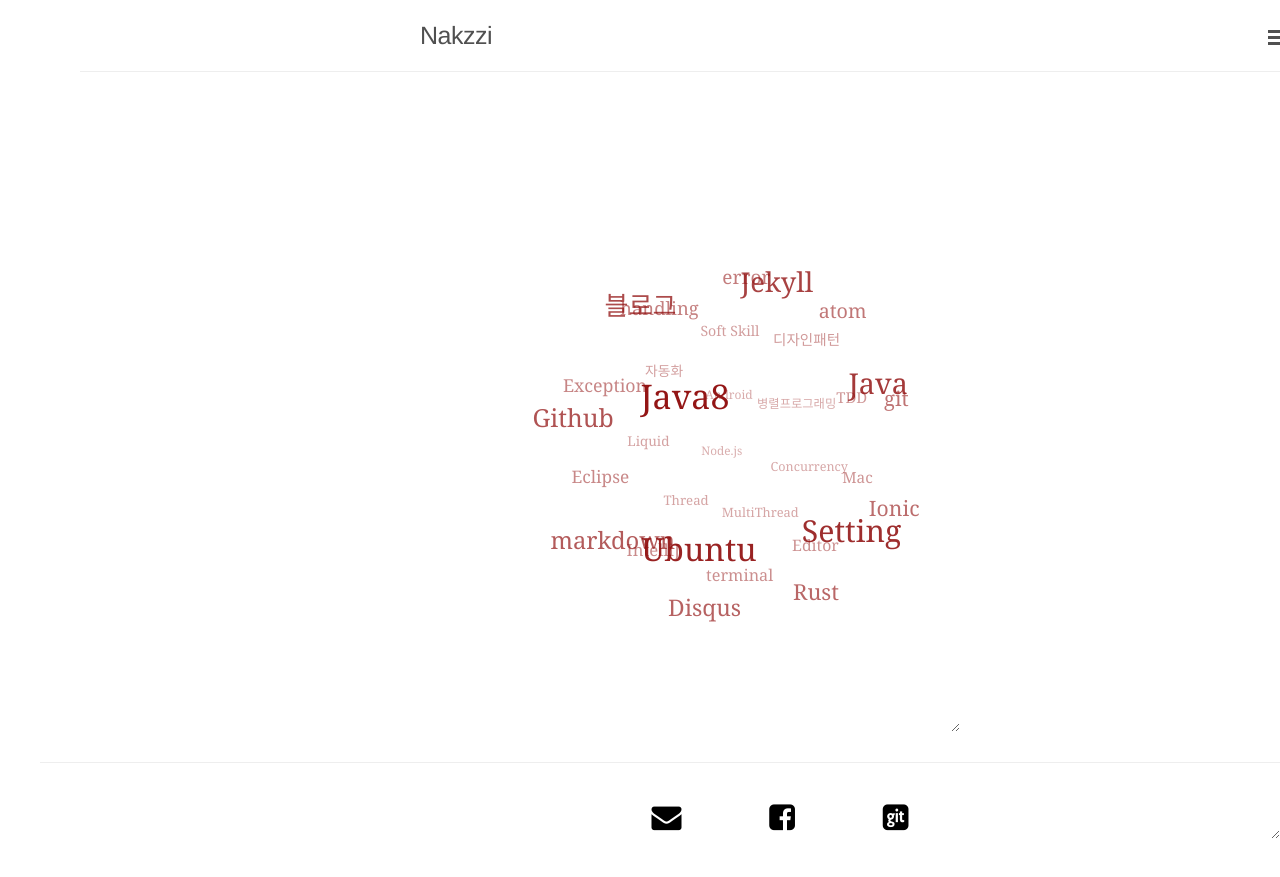
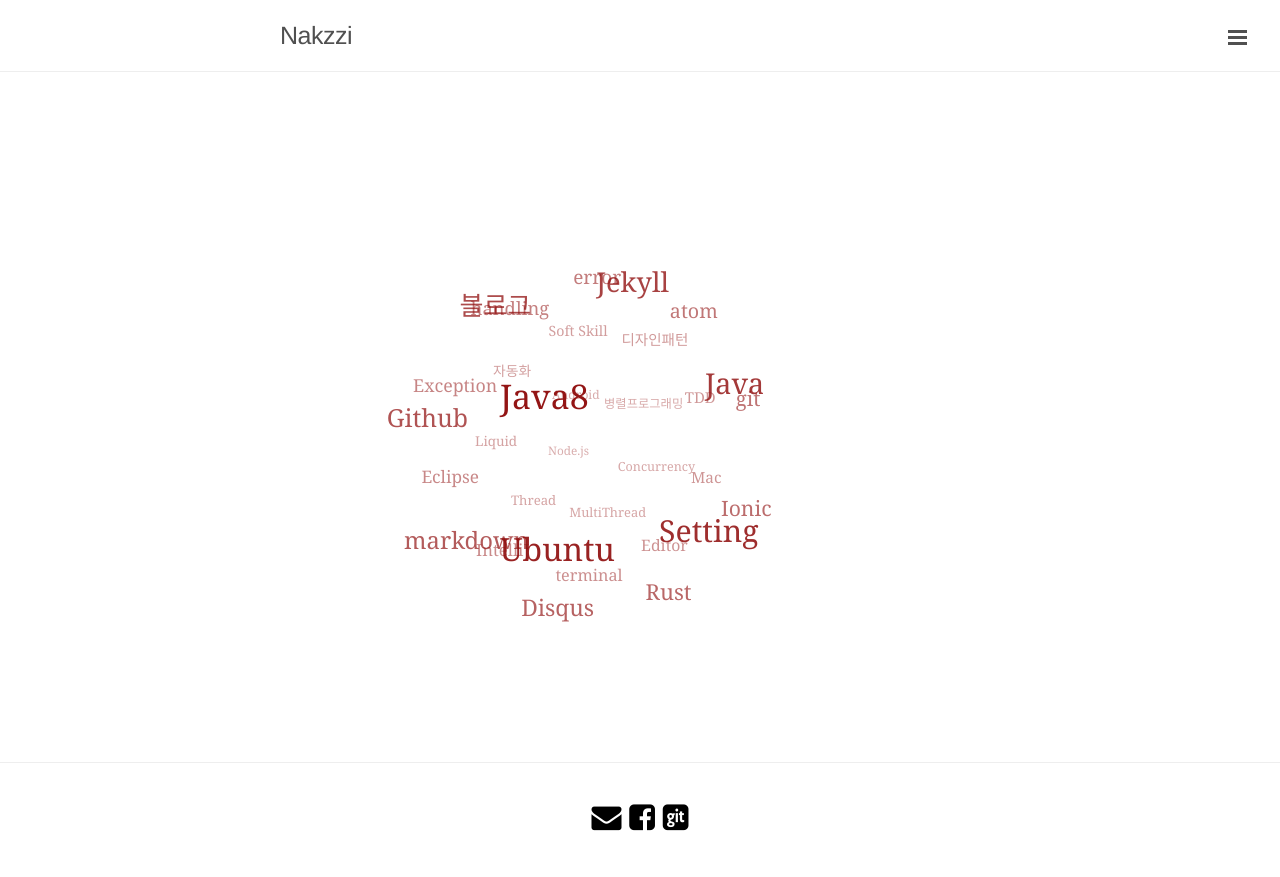
Before and after one commit to cholnh/cholnh.github.io, a Jekyll site: the page built from index.html, in a window 1280 px wide. Shown: the top 877 px of the page. Built offline with Jekyll 4.4.1, drawn with Linux system fonts in a browser that asks for light colours; Markdown is read by kramdown in place of the engine named in the settings; the list of posts is cut into pages by our own code.

Commit message:
no message

```diff
--- a/index.html
+++ b/index.html
@@ -6,7 +6,7 @@
 <style>
 		/* Mother effin brute force CSS reset... */
 		/* Always include after any other CSS */
-	* {
+	tagclout {
 		resize: both;
 		border: none;
 		outline: none;
```
Also changed, not shown: 1 other file.
